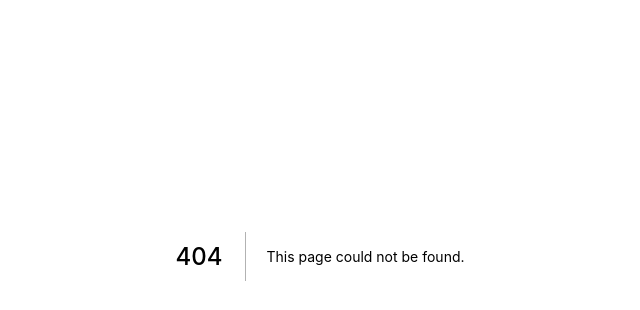
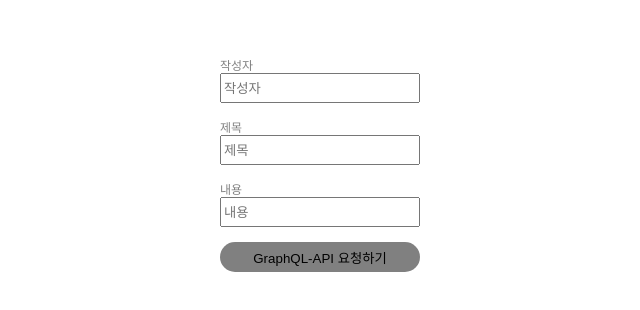
Before and after one commit to yeontan0826/code_camp_07, a Next.js app in the folder class/: page /07-01-setState in a window 1280 px wide. Before the commit this address had no page. Shown: the part 144-454 px from the top of the page, without its empty margins (320-960 px from the left). Built offline with nearby package versions, Linux system fonts and the light colour scheme.

Commit message:
learning 'setState'

```diff
--- /dev/null
+++ b/class/pages/07-01-setState/index.js
@@ -0,0 +1,9 @@
+import BoardWrite from "../../src/components/units/board/07-write/BoardWrite.container"
+
+const setStatePage = () => {
+    return(
+        <BoardWrite />
+    )
+}
+
+export default setStatePage
--- /dev/null
+++ b/class/src/components/units/board/07-write/BoardWrite.container.js
@@ -0,0 +1,88 @@
+// 스크립트 컴포넌트
+import { useState } from "react"
+import { useMutation } from '@apollo/client'
+import { CREATE_BOARD } from './BoardWrite.queries'
+import BoardWriteUI from './BoardWrite.presenter'
+
+const BoardWrite = () => {
+
+    const [isActive, setIsActive] = useState(false)
+
+    const [writer, setWriter] = useState("")
+    const [title, setTitle] = useState("")
+    const [contents, setContents] = useState("")
+
+    const [data, setData] = useState("")
+    const [callGraphql] = useMutation(CREATE_BOARD)
+
+    const onChangeWriter = (event) => {
+        setWriter(event.target.value)
+        if(event.target.value && title && contents) {
+            setIsActive(true);
+        } else {
+            setIsActive(false);
+        }
+    }
+
+    const onChangeTitle = (event) => {
+        setTitle(event.target.value)
+        if(writer && event.target.value && contents) {
+            setIsActive(true);
+        } else {
+            setIsActive(false);
+        }
+    }
+
+    const onChangeContents = (event) => {
+        setContents(event.target.value)
+        if(writer && title && event.target.value) {
+            setIsActive(true);
+        } else {
+            setIsActive(false);
+        }
+    }
+
+    const onClickGraphqlApi = async () => {
+        if(!writer) {
+            alert("작성자를 입력해주세요")
+            return
+        }
+        if(!title) {
+            alert("제목을 입력해주세요")
+            return
+        }
+        if(!contents) {
+            alert("내용을 입력해주세요")
+            return
+        }
+
+        try {
+            // const result = await axios.get("https://koreanjson.com/posts/1")
+            const result = await callGraphql({
+                variables: {
+                    writer,
+                    title,
+                    contents
+                }
+            })
+
+            console.log(result)
+            setData(result.data.createBoard.message)
+        } catch(error) {
+            console.error(`!!!!! 에러발생 !!!!!\n${error}`)
+        }
+    }
+
+    return (
+        <BoardWriteUI
+            onChangeWriter={onChangeWriter}
+            onChangeTitle={onChangeTitle}
+            onChangeContents={onChangeContents}
+            onClickGraphqlApi={onClickGraphqlApi}
+            data={data}
+            isActive={isActive}
+        />
+    )
+}
+
+export default BoardWrite
--- /dev/null
+++ b/class/src/components/units/board/07-write/BoardWrite.presenter.js
@@ -0,0 +1,24 @@
+// HTML 컴포넌트
+import * as S from './BoardWrite.style'
+
+const BoardWriteUI = (props) => {
+    return(
+        <S.Wrapper>
+            <S.InnerBox>
+                <S.InputTitle>작성자</S.InputTitle>
+                <S.WriteInput type={"text"} placeholder={"작성자"} onChange={props.onChangeWriter}/>
+            </S.InnerBox>
+            <S.InnerBox>
+                <S.InputTitle>제목</S.InputTitle>
+                <S.WriteInput type={"text"} placeholder={"제목"} onChange={props.onChangeTitle}/>
+            </S.InnerBox>
+            <S.InnerBox>
+                <S.InputTitle>내용</S.InputTitle>
+                <S.WriteInput type={"text"} placeholder={"내용"} onChange={props.onChangeContents}/>
+            </S.InnerBox>
+            <S.SubmitButton isActive={props.isActive} onClick={props.onClickGraphqlApi}>GraphQL-API 요청하기</S.SubmitButton>
+        </S.Wrapper>
+    )
+}
+
+export default BoardWriteUI
--- /dev/null
+++ b/class/src/components/units/board/07-write/BoardWrite.queries.js
@@ -0,0 +1,11 @@
+import { gql } from '@apollo/client'
+
+export const CREATE_BOARD = gql `
+    mutation createBoard($writer: String, $title: String, $contents: String) {
+        createBoard(writer: $writer, title: $title, contents: $contents) {
+            _id
+            number
+            message
+        }
+    }
+`
--- /dev/null
+++ b/class/src/components/units/board/07-write/BoardWrite.style.js
@@ -0,0 +1,37 @@
+import styled from "@emotion/styled";
+
+export const Wrapper = styled.div`
+    width: 200px;
+    margin: 200px auto;
+`
+
+export const InnerBox = styled.div`
+    display: flex;
+    flex-direction: column;
+    margin-bottom: 15px;
+`
+
+export const InputTitle = styled.span`
+    font-size: 12px;
+    color: gray;
+`
+
+export const WriteInput = styled.input`
+    height: 30px;
+    outline: none;
+`
+
+export const SubmitButton = styled.button`
+    width: 100%;
+    height: 30px;
+    border: none;
+    border-radius: 15px;
+    transition: 0.5s;
+    background-color: gray;
+    background-color: ${(props) =>
+        props.isActive ? "yellow" : "default"
+    };
+    cursor: ${(props) =>
+        props.isActive ? "pointer" : "default"
+    };
+`
```
